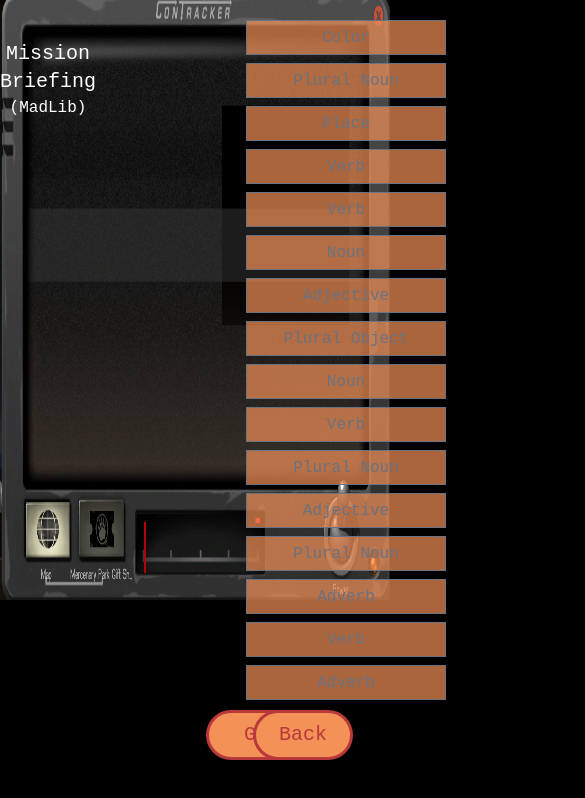
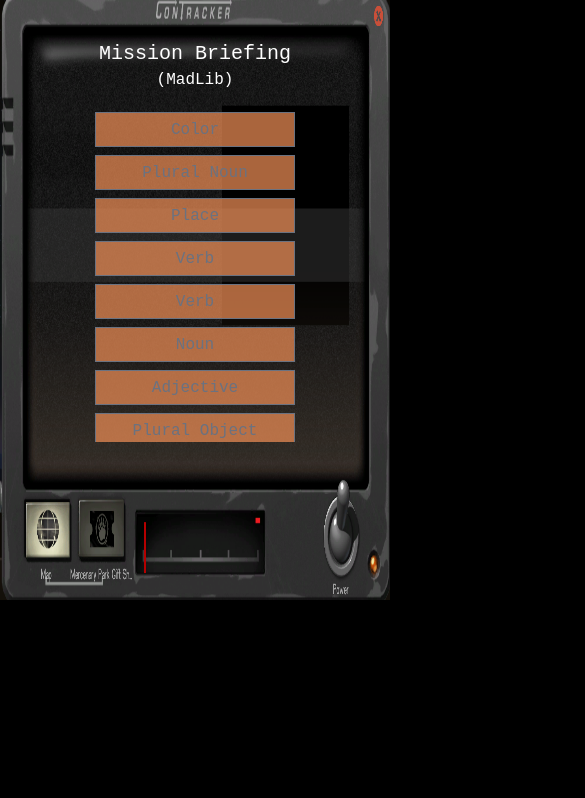
Before and after one commit to MandoxaElemental/all-for-one-react-rebuild, a React (Vite) app: page /madlib in a window 390 px wide. Shown: the top 798 px of the page, 585 px wide, since content can reach past the window. Built offline with nearby package versions, Linux system fonts and the light colour scheme.

Commit message:
fixed the responsiveness for madlib

```diff
--- a/src/components/MadLib.jsx
+++ b/src/components/MadLib.jsx
@@ -10,10 +10,11 @@ const MadLibPage = () => {
     </div> */}
         <div className='flex justify-center'>
         <div className='contracker'>
+        <div>
         <div className="title">
-    <h1 className="text-xl">Mission Briefing</h1>
-    <h2>(MadLib)</h2>
-    </div>
+            <h1 className="text-xl">Mission Briefing</h1>
+            <h2>(MadLib)</h2>
+        </div>
     <div className="mobileMadlib">
         <div className="contrackerInner grid md:grid-cols-2 grid-cols-1 pt-5">
             <div className="madlibGrid grid md:grid-cols-2 gap-2 text-sm mr-[50px]">
@@ -48,6 +49,7 @@ const MadLibPage = () => {
     </div>
         </div>
         </div>
+        </div>
     </>
     )
 }
--- a/src/index.css
+++ b/src/index.css
@@ -97,7 +97,7 @@ body {
 
 .game-box{
   background-color: rgba(128, 128, 128, 0.478);
-  margin: 20px 300px 0px 50px;
+  margin: 20px 300px 50px 50px;
   height: 450px;
   max-height: 450px;
   border-radius: 20px;
@@ -281,4 +281,15 @@ input{
   .textBox{
       width: auto;
   }
+  .contrackerInner{
+    padding: 0px;
+    display: flex;
+    justify-content: center;
+    overflow: scroll;
+    height: 350px;
+  }
+  .madlibGrid{
+    width: 200px;
+    margin: 0px 50px
+  }
 }
```
